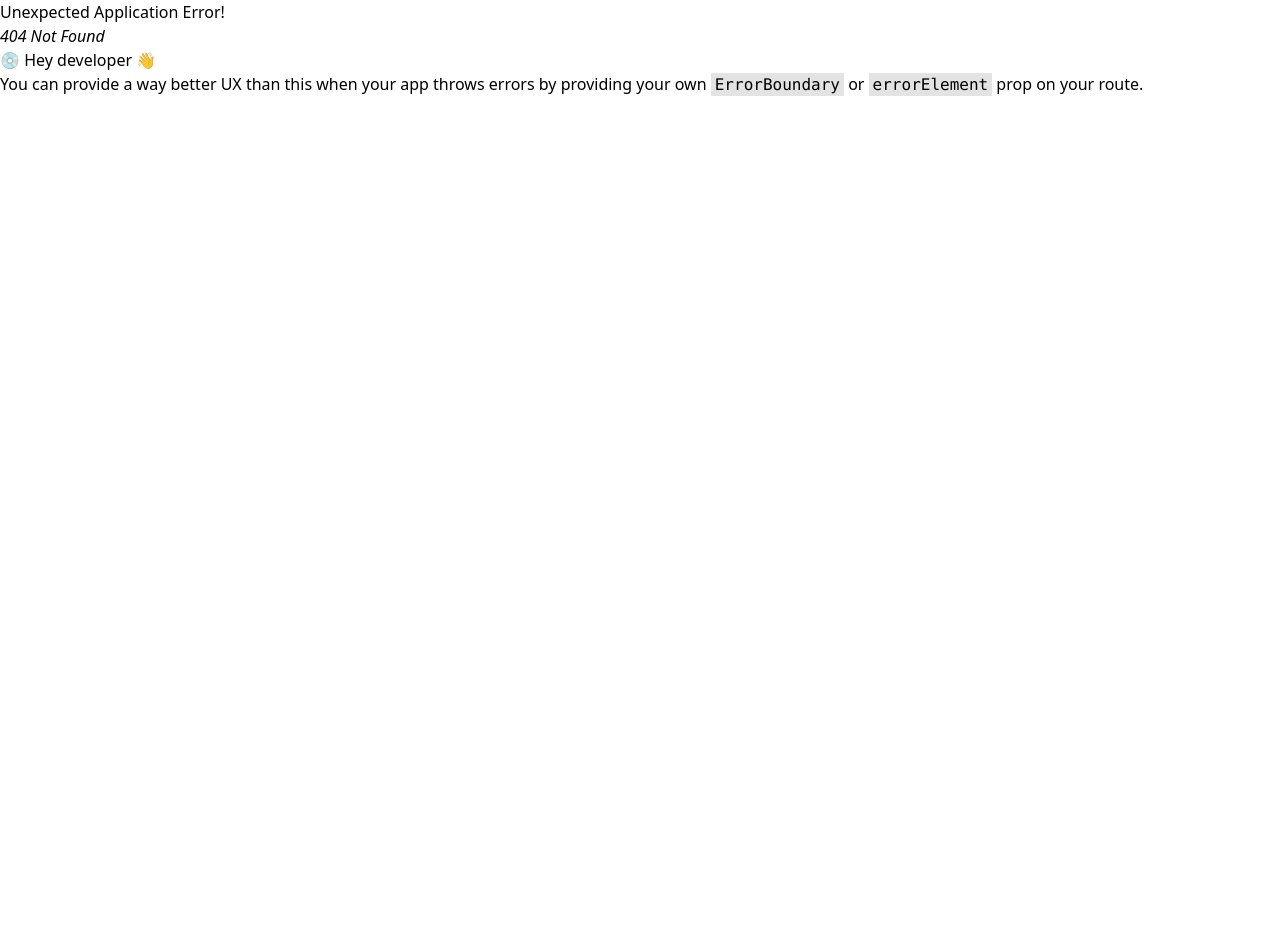
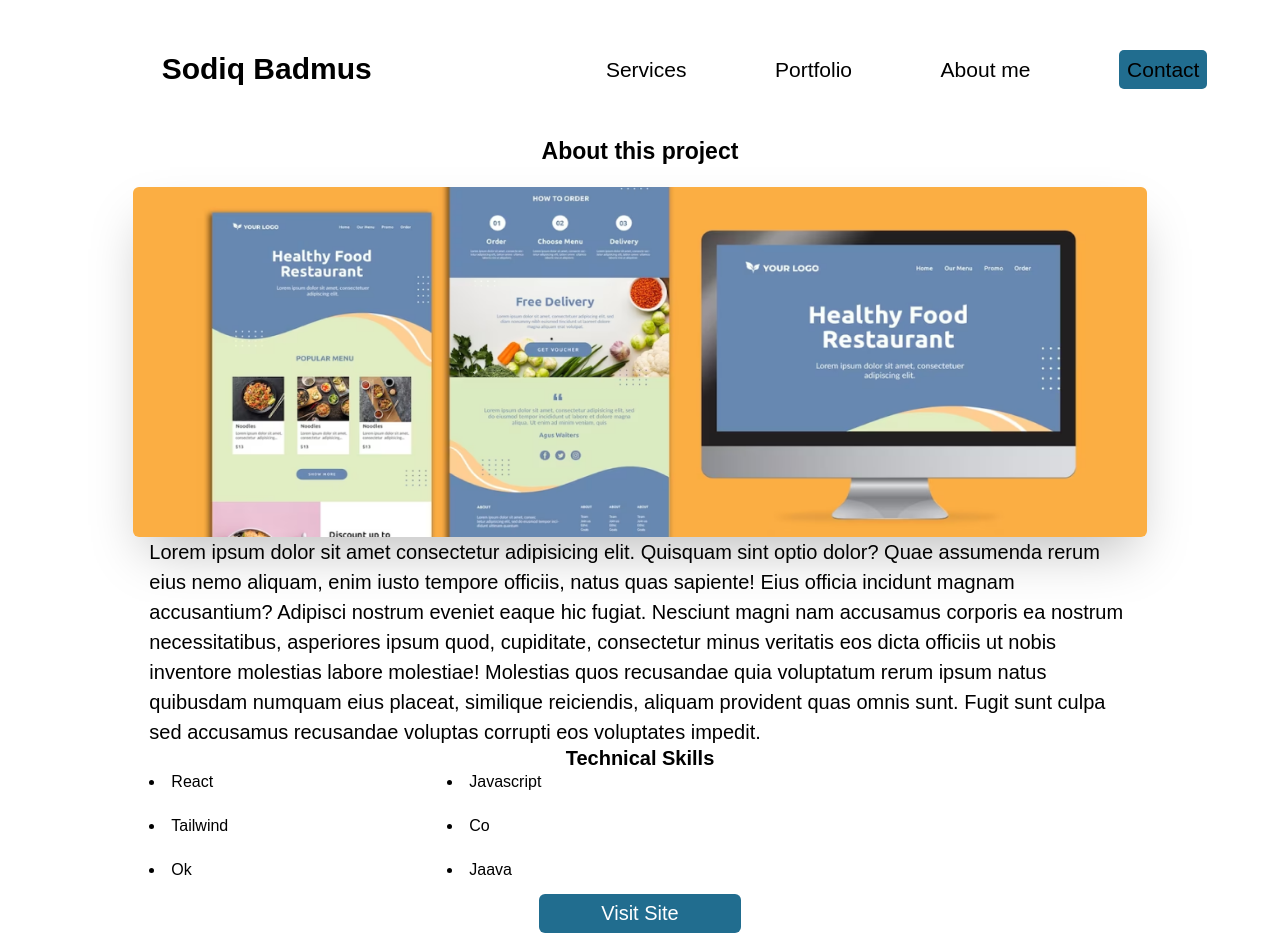
Before and after one commit to sodmod/Portfolio, a React (Create React App) app: page /portfolios/1 in a window 1280 px wide. Before the commit this address had no page. Before the commit the page ends 800 px from the top, so only its background shows below. Built offline with nearby package versions, Linux system fonts and the light colour scheme.

Commit message:
second last commit

```diff
--- a/src/App.js
+++ b/src/App.js
@@ -6,28 +6,9 @@ import AboutMePage from "./Pages/AboutMePage";
 import PortfolioPage from "./Pages/PortfolioPage";
 import pics1 from "./assests/Rectangle3.png";
 import { pics } from "./assests/assets";
-import { getProjects } from "./functions";
-
-const details = [
-  {
-    id: "1",
-    title: "Grammercetamol",
-    message: "kjfafal;jdkfsafjasfdsd",
-    images: pics,
-  },
-  {
-    id: "2",
-    title: "Task Interface",
-    message: "slfajf;lksa;jfkajjflkajf;ka",
-    images: pics,
-  },
-  {
-    id: "3",
-    title: "Food App",
-    message: "dfja;jflajeifjewoiajf",
-    images: pics1,
-  },
-];
+import { getProjects, getProjectsDetails } from "./functions";
+import ContactPage from "./Pages/ContactPage";
+import ProjectDetails from "./Pages/ProjectDetails";
 
 const router = createBrowserRouter([
   {
@@ -40,11 +21,23 @@ const router = createBrowserRouter([
           { index: true, element: <HomePage /> },
           { path: "services", element: <ServicePage /> },
           { path: "aboutme", element: <AboutMePage /> },
+          { path: "contact", element: <ContactPage /> },
           {
+            id: "portfolio",
             path: "portfolios",
-            id: "portfolio",
-            element: <PortfolioPage props={details} images={pics1} />,
             loader: getProjects,
+            children: [
+              {
+                index: true,
+                element: <PortfolioPage images={pics1} />,
+              },
+              {
+                path: ":projectname",
+                id: "details",
+                element: <ProjectDetails />,
+                loader: getProjectsDetails,
+              },
+            ],
           },
         ],
       },
--- /dev/null
+++ b/src/Pages/ContactPage.jsx
@@ -0,0 +1,41 @@
+import React from "react";
+import styles from "./contactpage.module.css";
+import { Input, TextArea } from "../components/Input";
+import { Form } from "react-router-dom";
+
+function ContactPage() {
+  return (
+    <section className={styles.contact}>
+      <div className="w-full sm:p-0 p-2 sm:min-w-2/4 sm:w-2/4 h-[70%] min-h-2/4">
+        <div className="w-full h-full flex flex-col justify-evenly items-center">
+          <div className="w-full text-center p-4">
+            <h1 className="text-3xl font-bold mb-2">Contact Me</h1>
+            <p className="text-sm font-normal">
+              Call for a consultation on <a href="tel:+">+2348183337363</a>{" "}
+              <br />
+              or fill out the form below
+            </p>
+          </div>
+          <div className="w-full">
+            <Form>
+              <div className="mb-2 w-full">
+                <Input />
+              </div>
+              <div className="mb-2 w-full">
+                <Input />
+              </div>
+              <div className="mb-2 w-full">
+                <Input />
+              </div>
+              <div>
+                <TextArea />
+              </div>
+            </Form>
+          </div>
+        </div>
+      </div>
+    </section>
+  );
+}
+
+export default ContactPage;
--- a/src/Pages/PortfolioPage.jsx
+++ b/src/Pages/PortfolioPage.jsx
@@ -1,30 +1,27 @@
 import React from "react";
-import { NavLink, useRouteLoaderData } from "react-router-dom";
+import { Link, useRouteLoaderData } from "react-router-dom";
 
-function PortfolioPage({ props, images }) {
+function PortfolioPage() {
   const { details } = useRouteLoaderData("portfolio");
-
+  console.log(details);
   return (
-    <section className="max-w-[100vw] min-h-full py-4 bg-stone-700">
-      <div className="pt-36 w-full h-auto bg-red-600">
+    <section className="max-w-[100vw] min-h-full py-4">
+      <div className="pt-36 w-full h-auto">
         <h1 className="text-center text-3xl font-bold">
           Welcome To My Portfolio
         </h1>
         {details.map((prop) => (
-          <div
-            key={prop.id}
-            className="w-[100%] bg-slate-600 h-full flex flex-col py-4"
-          >
+          <div key={prop.id} className="w-[100%] h-full flex flex-col py-4">
             <div className="text-center w-[50%] m-auto">
               <h1 className="text-xl sm:text-2xl font-bold">{prop.title}</h1>
               <p className="text-lg font-normal p-4">{prop.message}</p>
             </div>
-            <NavLink
-              className="sm:w-[70%] sm:max-w-[70%] h-auto bg-white mx-auto w-full max-w-full"
-              to=""
+            <Link
+              className="sm:w-[70%] sm:max-w-[70%] h-auto mx-auto w-full max-w-full"
+              to={`/portfolios/${prop.id}`}
             >
               <img className="w-full m-auto" src={prop.images} alt="" />
-            </NavLink>
+            </Link>
           </div>
         ))}
         <div className="text-center py-3">
--- /dev/null
+++ b/src/Pages/ProjectDetails.jsx
@@ -0,0 +1,63 @@
+import React from "react";
+import styles from "./projectdetails.module.css";
+import { Link, useRouteLoaderData } from "react-router-dom";
+
+function ProjectDetails() {
+  const details = useRouteLoaderData("details");
+  console.log(details);
+
+  return (
+    <section className={`${styles.projects}`}>
+      <div className="min-h-[100vh] mt-32">
+        <div className="w-full sm:w-10/12 m-auto">
+          <div className="text-center pb-6 pt-3 text-[23px] leading-[23px] font-bold">
+            <h1>About this project</h1>
+          </div>
+          <div className="w-full">
+            <img
+              className="w-full sm:object-fill object-scale-down md:max-h-[350px] shadow-2xl rounded-md"
+              src={details.images}
+              alt=""
+            />
+            <p className="text-[20px] md:px-4">
+              Lorem ipsum dolor sit amet consectetur adipisicing elit. Quisquam
+              sint optio dolor? Quae assumenda rerum eius nemo aliquam, enim
+              iusto tempore officiis, natus quas sapiente! Eius officia incidunt
+              magnam accusantium? Adipisci nostrum eveniet eaque hic fugiat.
+              Nesciunt magni nam accusamus corporis ea nostrum necessitatibus,
+              asperiores ipsum quod, cupiditate, consectetur minus veritatis eos
+              dicta officiis ut nobis inventore molestias labore molestiae!
+              Molestias quos recusandae quia voluptatum rerum ipsum natus
+              quibusdam numquam eius placeat, similique reiciendis, aliquam
+              provident quas omnis sunt. Fugit sunt culpa sed accusamus
+              recusandae voluptas corrupti eos voluptates impedit.
+            </p>
+            <div>
+              <h1 className="text-center text-[20px] leading-[23px] font-bold">
+                Technical Skills
+              </h1>
+              <div className="grid grid-cols-2 w-full sm:w-3/5 gap-5 px-4">
+                <li>React</li>
+                <li>Javascript</li>
+                <li>Tailwind</li>
+                <li>Co</li>
+                <li>Ok</li>
+                <li>Jaava</li>
+              </div>
+            </div>
+            <div className="w-full pt-3">
+              <Link
+                className="bg-[#216D8F] w-[80%] px-2 py-1 sm:w-[20%] sm:px-4 sm:py-2 text-center block m-auto rounded-md text-white text-[20px] leading-[23px]"
+                to=""
+              >
+                Visit Site
+              </Link>
+            </div>
+          </div>
+        </div>
+      </div>
+    </section>
+  );
+}
+
+export default ProjectDetails;
--- /dev/null
+++ b/src/Pages/contactpage.module.css
@@ -0,0 +1,13 @@
+.contact {
+  background-image: url("../assests/contact.png");
+  background-repeat: no-repeat;
+  background-size: cover;
+  width: 100%;
+  max-width: 100%;
+  min-height: 100vh;
+  height: 100%;
+  display: flex;
+  align-items: center;
+  justify-content: center;
+  padding-top: 80px;
+}
--- /dev/null
+++ b/src/Pages/projectdetails.module.css
@@ -0,0 +1,12 @@
+.projects {
+  width: 100%;
+  max-width: 100%;
+  min-height: 100%;
+  padding: 0 2rem;
+}
+
+@media screen and (max-width: 500px) {
+  .projects {
+    padding: 0 0.3rem;
+  }
+}
--- /dev/null
+++ b/src/components/Input.jsx
@@ -0,0 +1,17 @@
+import React from "react";
+
+export function Input(props) {
+  return <input className="w-full p-4 bg-[#D9D9D9] rounded-lg" />;
+}
+
+export function TextArea(props) {
+  return (
+    <textarea
+      name=""
+      id=""
+      cols="30"
+      rows="10"
+      className="bg-[#D9D9D9] w-full rounded-lg"
+    />
+  );
+}
--- a/src/components/Navbar.jsx
+++ b/src/components/Navbar.jsx
@@ -16,7 +16,7 @@ function Navbar() {
     >
       <div className="w-[inherit] max-w-[inherit] h-[inherit]">
         <div className="w-full max-w-full h-[inherit] flex justify-center items-center">
-          <NavLink className="w-[30%] sm:w-2/4">
+          <NavLink className="w-[30%] sm:w-2/4" to="/">
             <h1 className=" w-full sm:w-[100%] text-xl sm:text-3xl font-bold text-center">
               Sodiq Badmus
             </h1>
@@ -40,7 +40,7 @@ function Navbar() {
               <NavLink className="" to="aboutme">
                 About me
               </NavLink>
-              <NavLink className="bg-[#216D8F] rounded-[5px] p-2">
+              <NavLink className="bg-[#216D8F] rounded-[5px] p-2" to="contact">
                 Contact
               </NavLink>
             </div>
--- a/src/components/navbar.module.css
+++ b/src/components/navbar.module.css
@@ -11,7 +11,7 @@
   display: none;
 }
 
-.menu1 {
+.menu2 {
   font-size: 21px;
   display: flex;
   gap: 1rem;
@@ -33,14 +33,13 @@
   }
 }
 
-@media screen and (max-width: 780px) {
+@media screen and (max-width: 600px) {
   .navmenu {
     display: block;
     position: relative;
     width: 100%;
     z-index: 4;
   }
-
   .menu1 {
     display: flex;
     position: fixed;
--- a/src/functions.js
+++ b/src/functions.js
@@ -28,5 +28,15 @@ export const getProjects = () => {
 };
 
 export const getProjectsDetails = ({ params }) => {
-  // const id = params.id;
+  const id = params.projectname;
+  const { details } = getProjects();
+  for (let i = 0, l = details.length; i < l; i++) {
+    console.log(details[i]);
+    if (details[i].id === id) {
+      const x = details[i];
+      console.log(x);
+      return x;
+    }
+  }
+  return null;
 };
--- a/src/index.css
+++ b/src/index.css
@@ -11,9 +11,12 @@ body {
   height: 100vh;
   overflow-x: hidden;
   word-wrap: break-word;
+  font-family: Arial, Helvetica, sans-serif;
 }
 
 #root {
   min-height: 100vh;
   height: 100vh;
+  max-width: 100%;
+  width: 100%;
 }
```
